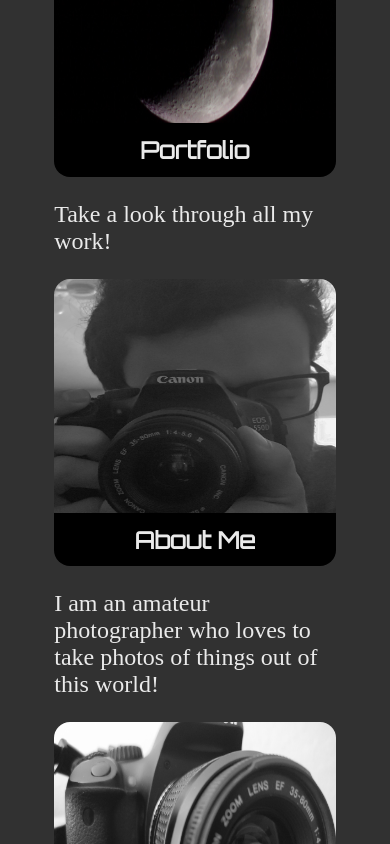
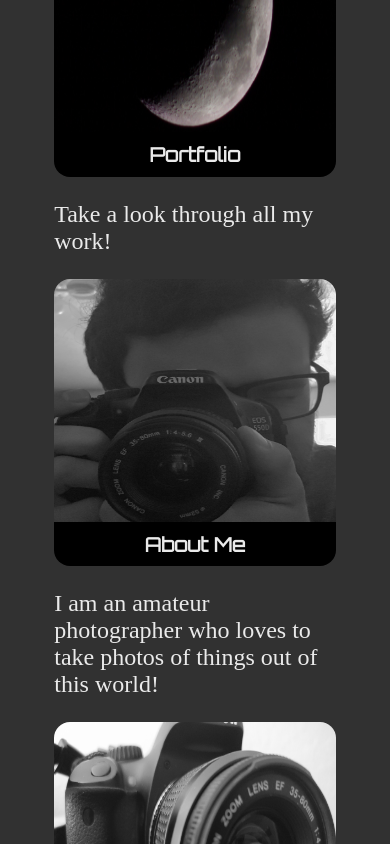
Before and after one commit to Topash15/astro-amateur, an Angular app in the folder client/: page / in a window 390 px wide. Shown: the part 920-1764 px from the top of the page. Built offline with nearby package versions, Linux system fonts and the light colour scheme.

Commit message:
adjusted image title sizing

```diff
--- a/client/src/app/admin-page/admin-page.component.css
+++ b/client/src/app/admin-page/admin-page.component.css
@@ -1,3 +1,9 @@
+.admin-container{
+    margin-top: 1rem;
+    display: grid;
+    grid-template-columns: 1fr 1fr;
+}
+
 textarea{
     height:6rem;
 }
--- a/client/src/app/admin-page/admin-page.component.html
+++ b/client/src/app/admin-page/admin-page.component.html
@@ -2,7 +2,7 @@
   <div id="add-portfolio">
     <form id="portfolio-form">
       <fieldset>
-        <legend>New Portfolio Item</legend>
+        <legend data-type="portfolio">New Portfolio Item</legend>
         <div class="form-group">
           <label for="title">Title</label>
           <input type="text" name="title" id="title" />
@@ -86,7 +86,7 @@
   <div id="add-learning-article">
     <form id="learning-form">
       <fieldset>
-        <legend>New Learning Article</legend>
+        <legend data-type="learning">New Learning Article</legend>
         <div class="form-group">
           <label for="learning-title">Title</label>
           <input type="text" name="learning-title" id="learning-title" />
--- a/client/src/app/linking-card/linking-card.component.css
+++ b/client/src/app/linking-card/linking-card.component.css
@@ -36,6 +36,7 @@
   font-size: 1em;
   background-color: rgba(0, 0, 0);
   bottom: 0;
+  font-size: 1.1vw;
 }
 
 .photo-img {
@@ -49,23 +50,23 @@
   height: auto;
 }
 
-@media (max-width: 769px) {
+@media (min-width: 501px) and (max-width: 1200px) {
   .card-container {
-    grid-template-columns: 50% 50%;
+    grid-template-columns: 1fr 1fr;
   }
 
   .photo-title {
-    font-size: 3vw;
+    font-size: 2vw;
   }
 }
 
-@media (max-width: 426px) {
+@media (max-width: 500px) {
   .card-container {
     grid-template-columns: 100%;
   }
 
   .photo-title {
-    font-size: 6vw;
+    font-size: 5vw;
     bottom: 0;
   }
 }
```
